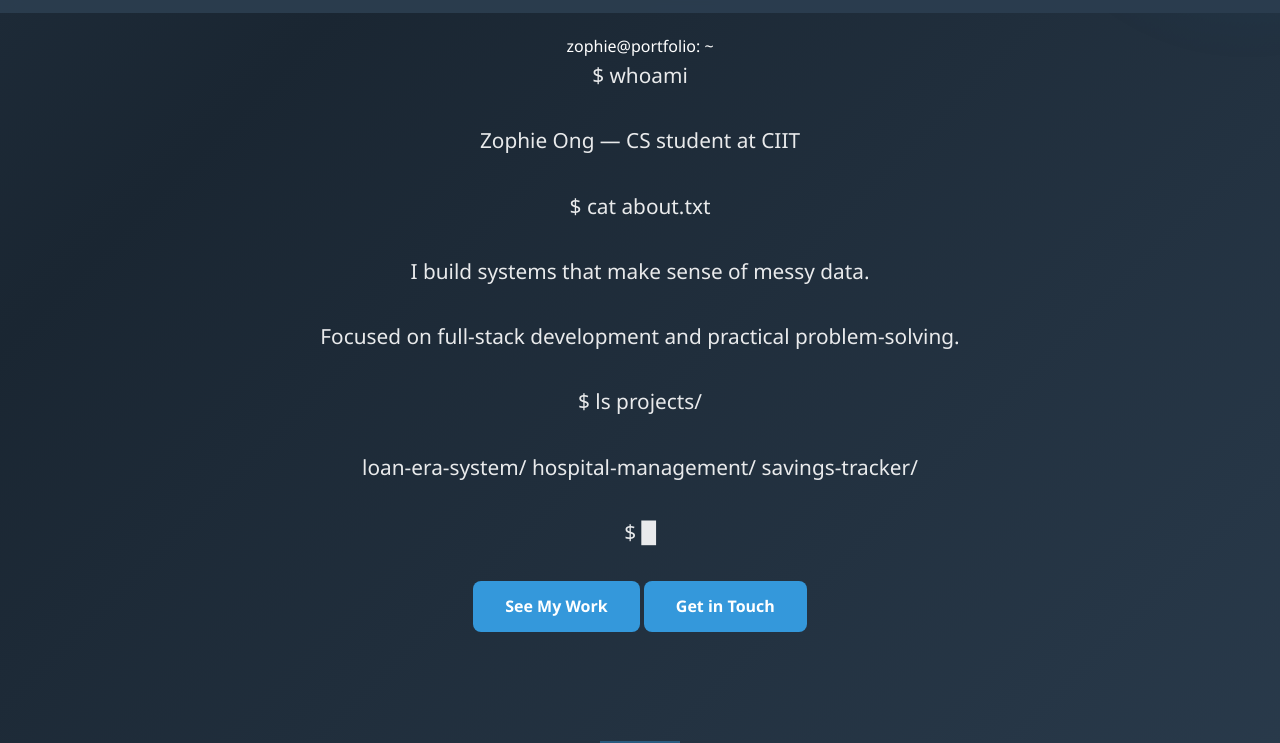
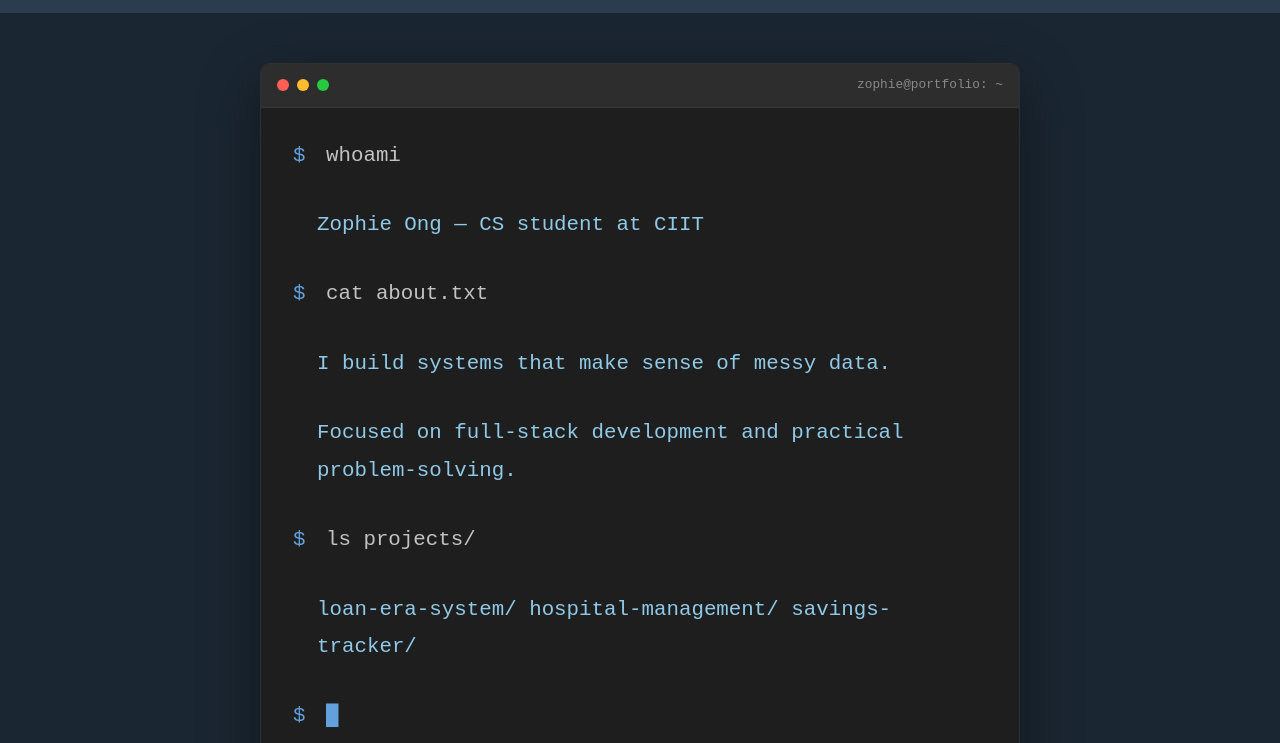
Before and after one commit to zmc-ong/portfolio, a plain HTML site: page index.html in a window 1280 px wide. Shown: the part 57-800 px from the top of the page. Drawn offline with Linux system fonts and the light colour scheme.

Commit message:
Update styles.css

```diff
--- a/styles.css
+++ b/styles.css
@@ -97,48 +97,133 @@ body {
     width: 70%;
 }
 
-/* ===== HERO ===== */
+/* ===== HERO (TERMINAL STYLE) ===== */
 .hero {
     min-height: 100vh;
-    background: linear-gradient(135deg, #2c3e50 0%, #1a2632 50%, #2c3e50 100%);
-    background-size: 200% 200%;
-    animation: gradientShift 10s ease-in-out infinite;
-    color: var(--text-light);
+    background: var(--primary-dark);
     display: flex;
     align-items: center;
     justify-content: center;
-    text-align: center;
-    padding-top: 60px;
+    padding: 120px 5% 80px;
     position: relative;
     overflow: hidden;
 }
 
-@keyframes gradientShift {
-    0% { background-position: 0% 50%; }
-    50% { background-position: 100% 50%; }
-    100% { background-position: 0% 50%; }
-}
-
+/* Subtle glow behind the terminal */
 .hero::before {
     content: '';
     position: absolute;
-    top: -50%;
-    right: -20%;
-    width: 500px;
-    height: 500px;
-    background: radial-gradient(circle, rgba(52, 152, 219, 0.08) 0%, transparent 70%);
+    top: 50%;
+    left: 50%;
+    transform: translate(-50%, -50%);
+    width: 800px;
+    height: 800px;
+    background: radial-gradient(circle, rgba(52, 152, 219, 0.06) 0%, transparent 70%);
     border-radius: 50%;
-    animation: floatShape 15s ease-in-out infinite;
-}
-
-@keyframes floatShape {
-    0%, 100% { transform: translate(0, 0); }
-    50% { transform: translate(-50px, 30px); }
+    pointer-events: none;
 }
 
 .hero-container {
     position: relative;
     z-index: 1;
+    width: 100%;
+    max-width: 760px;
+}
+
+/* Terminal Window */
+.terminal-hero {
+    background: #1e1e1e;
+    border-radius: 10px;
+    overflow: hidden;
+    box-shadow: 0 20px 60px rgba(0, 0, 0, 0.4);
+    border: 1px solid rgba(255, 255, 255, 0.08);
+    text-align: left;
+}
+
+.terminal-header {
+    background: #2d2d2d;
+    padding: 0.7rem 1rem;
+    display: flex;
+    align-items: center;
+    gap: 0.5rem;
+    border-bottom: 1px solid rgba(255, 255, 255, 0.05);
+}
+
+.dot {
+    width: 12px;
+    height: 12px;
+    border-radius: 50%;
+    display: inline-block;
+}
+
+.dot.red { background: #ff5f56; }
+.dot.yellow { background: #ffbd2e; }
+.dot.green { background: #27c93f; }
+
+.terminal-title {
+    margin-left: auto;
+    font-family: 'Courier New', monospace;
+    font-size: 0.8rem;
+    color: #888;
+}
+
+.terminal-body {
+    padding: 1.8rem 2rem;
+    font-family: 'Courier New', monospace;
+    font-size: 0.95rem;
+    line-height: 1.8;
+    color: #d4d4d4;
+}
+
+.terminal-line {
+    margin-top: 0.8rem;
+    color: #d4d4d4;
+}
+
+.terminal-line:first-child {
+    margin-top: 0;
+}
+
+.prompt {
+    color: #6ab0f3;
+    margin-right: 0.5rem;
+}
+
+.terminal-output {
+    color: #9cdcfe;
+    margin: 0.2rem 0 0 1.5rem;
+    opacity: 0.95;
+}
+
+/* Blinking cursor */
+.cursor {
+    color: #6ab0f3;
+    animation: blink 1s step-end infinite;
+}
+
+@keyframes blink {
+    0%, 100% { opacity: 1; }
+    50% { opacity: 0; }
+}
+
+/* Hero Buttons */
+.hero-actions {
+    display: flex;
+    gap: 1rem;
+    margin-top: 2rem;
+    justify-content: center;
+    flex-wrap: wrap;
+}
+
+.btn-outline {
+    background: transparent;
+    border: 1.5px solid var(--accent-light);
+    color: var(--accent-light);
+}
+
+.btn-outline:hover {
+    background: var(--accent-light);
+    color: var(--primary-dark);
 }
 
 .hero-container h1 {
@@ -547,6 +632,34 @@ footer p {
         grid-template-columns: 1fr;
     }
 
+    .hero {
+        padding: 100px 5% 60px;
+    }
+
+    .terminal-body {
+        padding: 1.2rem 1rem;
+        font-size: 0.8rem;
+        line-height: 1.7;
+    }
+
+    .terminal-output {
+        margin-left: 1rem;
+    }
+
+    .terminal-title {
+        display: none;
+    }
+
+    .hero-actions {
+        flex-direction: column;
+        align-items: stretch;
+    }
+
+    .hero-actions .btn {
+        width: 100%;
+        text-align: center;
+    }
+
     .hero-container p {
         font-size: 1rem;
     }
```
